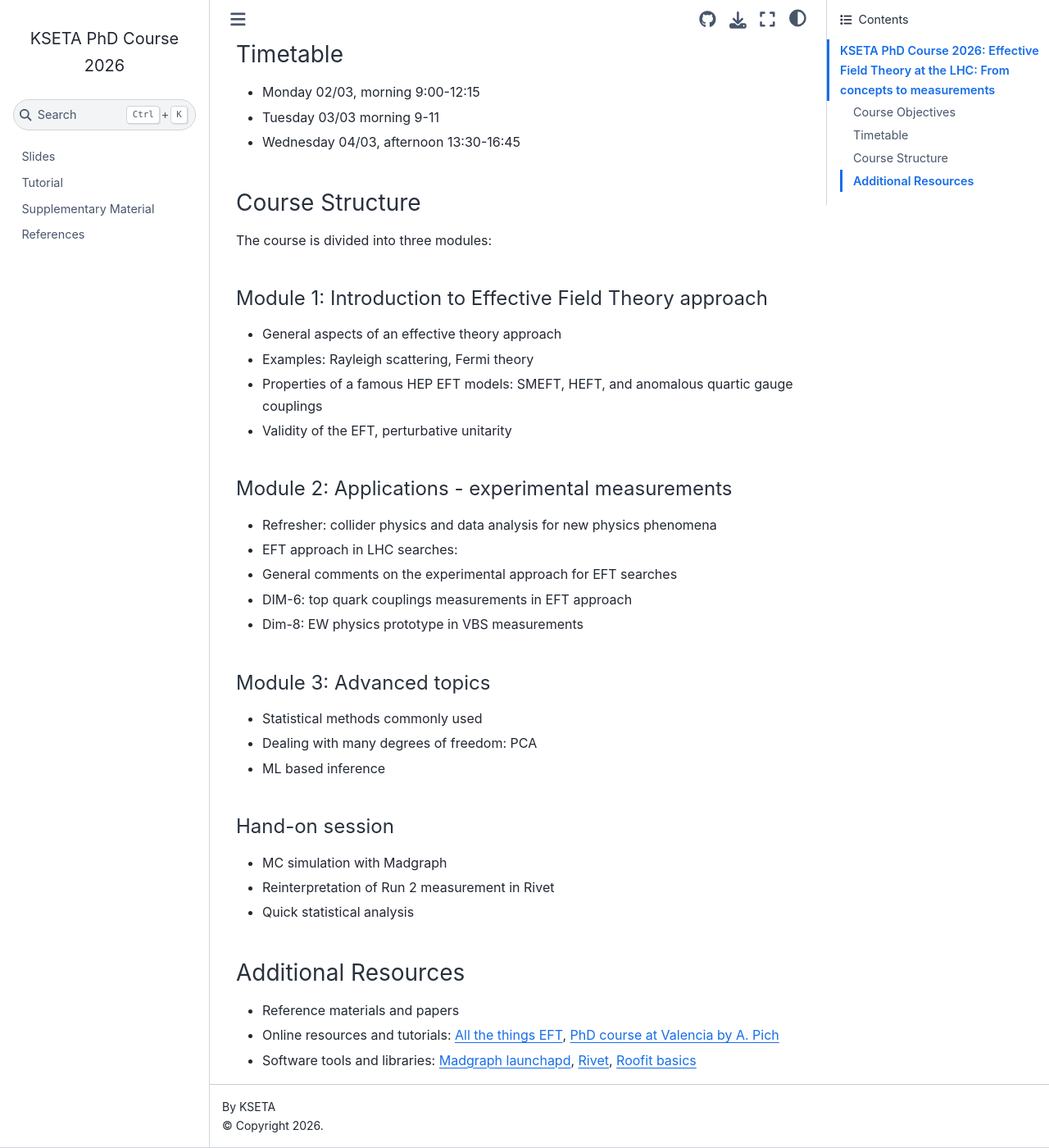
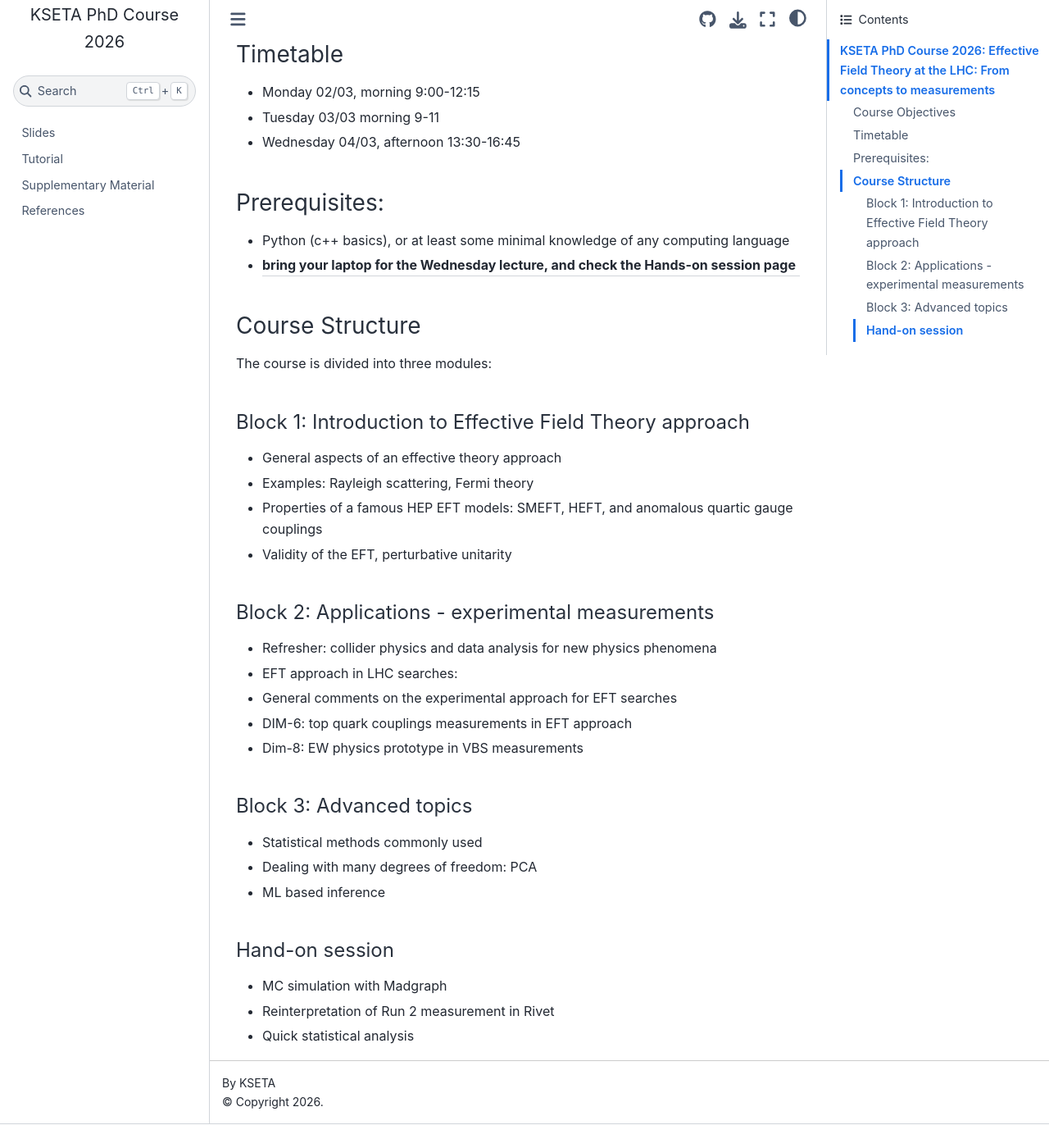
Before and after one commit to mpresill/KSETA_2026, a Jupyter Book: the page built from course_overview.md, in a window 1280 px wide and 1400 px high, scrolled down 802 px. Shown: the whole window at 82% size. Built offline with Jupyter Book 1.0.4 settings and Sphinx 7.4.7 and the Sphinx Book theme 1.1.4, drawn with Linux system fonts in a browser that asks for light colours; after the commit the page ends 2173 px from its top, so only the background shows below that.

Commit message:
Update course overview with prerequisites and blocks

```diff
--- a/course_overview.md
+++ b/course_overview.md
@@ -19,24 +19,29 @@
 - Tuesday 03/03 morning 9-11
 - Wednesday 04/03, afternoon 13:30-16:45
 
+### Prerequisites:
+
+- Python (c++ basics), or at least some minimal knowledge of any computing language
+- #### bring your laptop for the Wednesday lecture, and check the Hands-on session page
+
 ### Course Structure
 
 The course is divided into three modules:
 
-#### Module 1: Introduction to Effective Field Theory approach
+#### Block 1: Introduction to Effective Field Theory approach
 - General aspects of an effective theory approach
 - Examples: Rayleigh scattering, Fermi theory
 - Properties of a famous HEP EFT models: SMEFT, HEFT, and anomalous quartic gauge couplings
 - Validity of the EFT, perturbative unitarity
 
-#### Module 2: Applications - experimental measurements
+#### Block 2: Applications - experimental measurements
 - Refresher: collider physics and data analysis for new physics phenomena
 - EFT approach in LHC searches:
 - General comments on the experimental approach for EFT searches
 - DIM-6: top quark couplings measurements in EFT approach
 - Dim-8: EW physics prototype in VBS measurements
 
-#### Module 3: Advanced topics
+#### Block 3: Advanced topics
 - Statistical methods commonly used
 - Dealing with many degrees of freedom: PCA
 - ML based inference
@@ -45,9 +50,3 @@
 - MC simulation with Madgraph
 - Reinterpretation of Run 2 measurement in Rivet
 - Quick statistical analysis
-
-### Additional Resources
-
-- Reference materials and papers
-- Online resources and tutorials: [All the things EFT](https://www.youtube.com/channel/UC1_KF6kdJFoDEcLgpcegwCQ), [PhD course at Valencia by A. Pich](https://www.youtube.com/watch?v=X-V_PCfLe0I)
-- Software tools and libraries: [Madgraph launchapd](https://launchpad.net/mg5amcnlo), [Rivet](https://rivet.hepforge.org), [Roofit basics](https://github.com/amarini/Prefit2020/tree/master)
```
